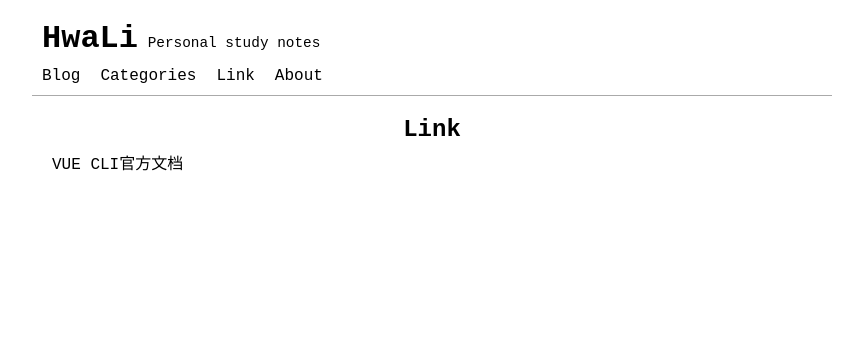
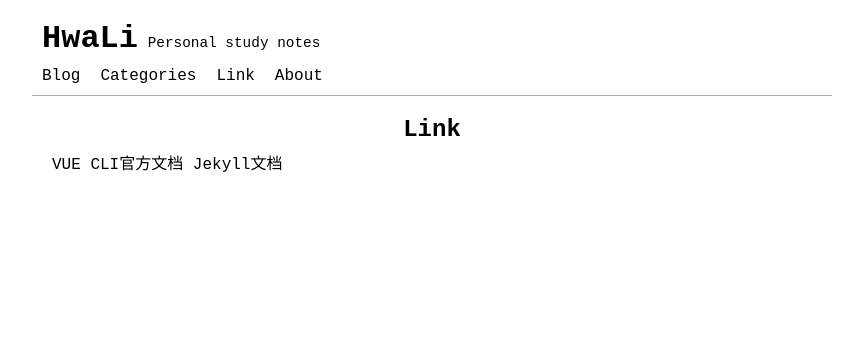
Before and after one commit to hualiy/hualiy.github.io, a Jekyll site: the page built from pages/link.md, in a window 1280 px wide. Shown: the top 345 px of the page, without its empty margins (208-1071 px from the left). Built offline with Jekyll 4.4.1, drawn with Linux system fonts in a browser that asks for light colours.

Commit message:
Update link.md

```diff
--- a/pages/link.md
+++ b/pages/link.md
@@ -5,3 +5,4 @@ permalink: /link
 ---
 
 [VUE CLI官方文档](https://cli.vuejs.org/zh/guide/)
+[Jekyll文档](http://jekyllcn.com/docs/home/)
```
